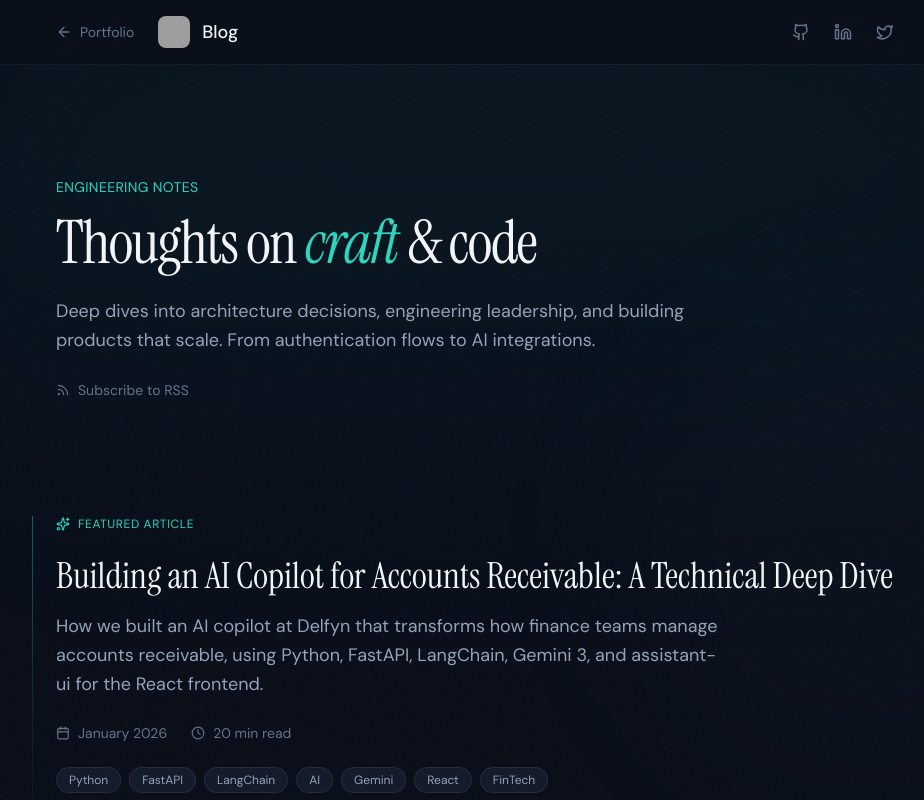
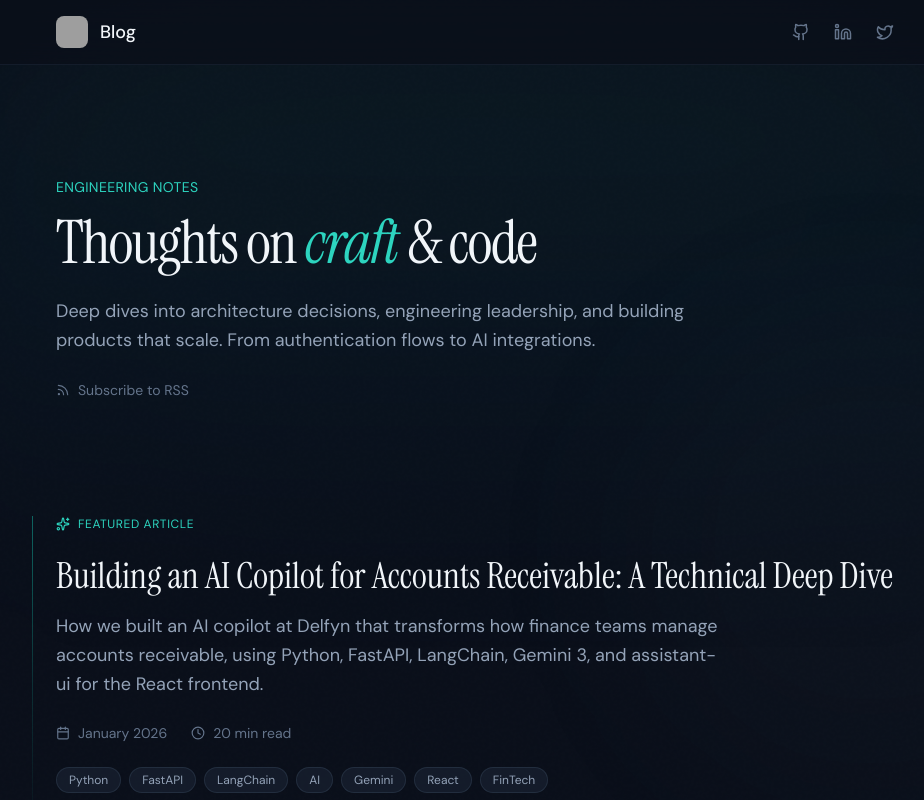
Before and after one commit to JuniorJoanis/portfolio-desktop, a React (Vite) app: page /blog in a window 1280 px wide. Shown: the top 800 px of the page, without its empty margins (160-1084 px from the left). Built offline with nearby package versions, Linux system fonts and the light colour scheme; grey boxes are pictures that could not be loaded.

Commit message:
Remove Portofolio link from header

```diff
--- a/components/blog/BlogLayout.tsx
+++ b/components/blog/BlogLayout.tsx
@@ -1,6 +1,6 @@
 import React from 'react';
 import { Link } from 'react-router-dom';
-import { ArrowLeft, Github, Linkedin, Twitter, Mail } from 'lucide-react';
+import { Github, Linkedin, Twitter, Mail } from 'lucide-react';
 import { getEmailMailtoLink } from '../../utils/email';
 import { SOCIALS, BIO } from '../../constants';
 
@@ -13,10 +13,9 @@ const iconMap: Record<string, React.ReactNode> = {
 
 interface BlogLayoutProps {
   children: React.ReactNode;
-  showBackToHome?: boolean;
 }
 
-const BlogLayout: React.FC<BlogLayoutProps> = ({ children, showBackToHome = true }) => {
+const BlogLayout: React.FC<BlogLayoutProps> = ({ children }) => {
   return (
     <div className="min-h-screen bg-[#0a0f1a] text-slate-300 selection:bg-teal-500/30" style={{ fontFamily: "'DM Sans', sans-serif" }}>
       {/* Subtle noise texture overlay */}
@@ -32,15 +31,6 @@ const BlogLayout: React.FC<BlogLayoutProps> = ({ children, showBackToHome = true
       <header className="sticky top-0 z-50 border-b border-slate-800/50 bg-[#0a0f1a]/80 backdrop-blur-xl">
         <div className="max-w-4xl mx-auto px-6 h-16 flex items-center justify-between">
           <div className="flex items-center gap-6">
-            {showBackToHome && (
-              <Link
-                to="/"
-                className="flex items-center gap-2 text-sm text-slate-500 hover:text-teal-400 transition-colors group"
-              >
-                <ArrowLeft size={16} className="group-hover:-translate-x-1 transition-transform" />
-                <span>Portfolio</span>
-              </Link>
-            )}
             <Link to="/blog" className="flex items-center gap-3 group">
               <img
                 src={BIO.avatarUrl}
```
